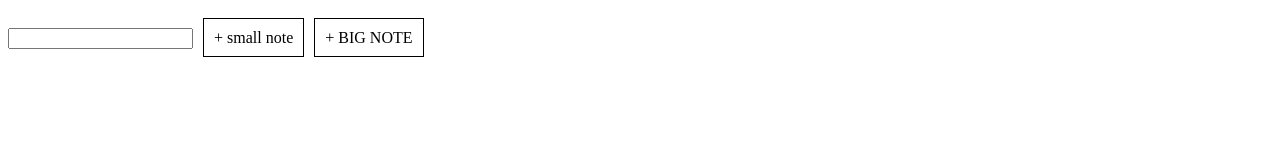
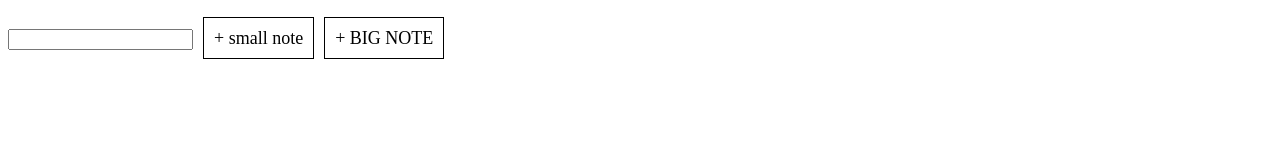
Before and after one commit to carloferrer/tempo-frontend-exercise, a React (Vite) app: page / in a window 1280 px wide. Shown: the top 160 px of the page. Built offline with nearby package versions, Linux system fonts and the light colour scheme.

Commit message:
Update button

```diff
--- a/src/components/AddStickyButton.tsx
+++ b/src/components/AddStickyButton.tsx
@@ -14,7 +14,6 @@ export const AddStickyButton = ({
   stickies,
   dispatchStickies,
 }: AddStickyButtonProps) => {
-  const mouseAtCenterShift = useMemo(() => size / 2, [size]);
   const newId = useMemo(() => Object.keys(stickies).length, [stickies]);
   const label = size === 200 ? 'small note' : 'BIG NOTE';
 
@@ -27,13 +26,19 @@ export const AddStickyButton = ({
           note: newNote,
           size,
           position: {
-            x: clientX - mouseAtCenterShift,
-            y: clientY - mouseAtCenterShift,
+            x: clientX - size / 2,
+            y: clientY - size / 1.5,
           },
           onTheMove: true,
         });
       }}
-      style={{ marginLeft: 10, padding: 10, border: 'solid black 1px' }}
+      style={{
+        fontSize: 18,
+        marginLeft: 10,
+        padding: 10,
+        border: 'solid black 1px',
+        cursor: 'pointer',
+      }}
     >
       + {label}
     </a>
```
